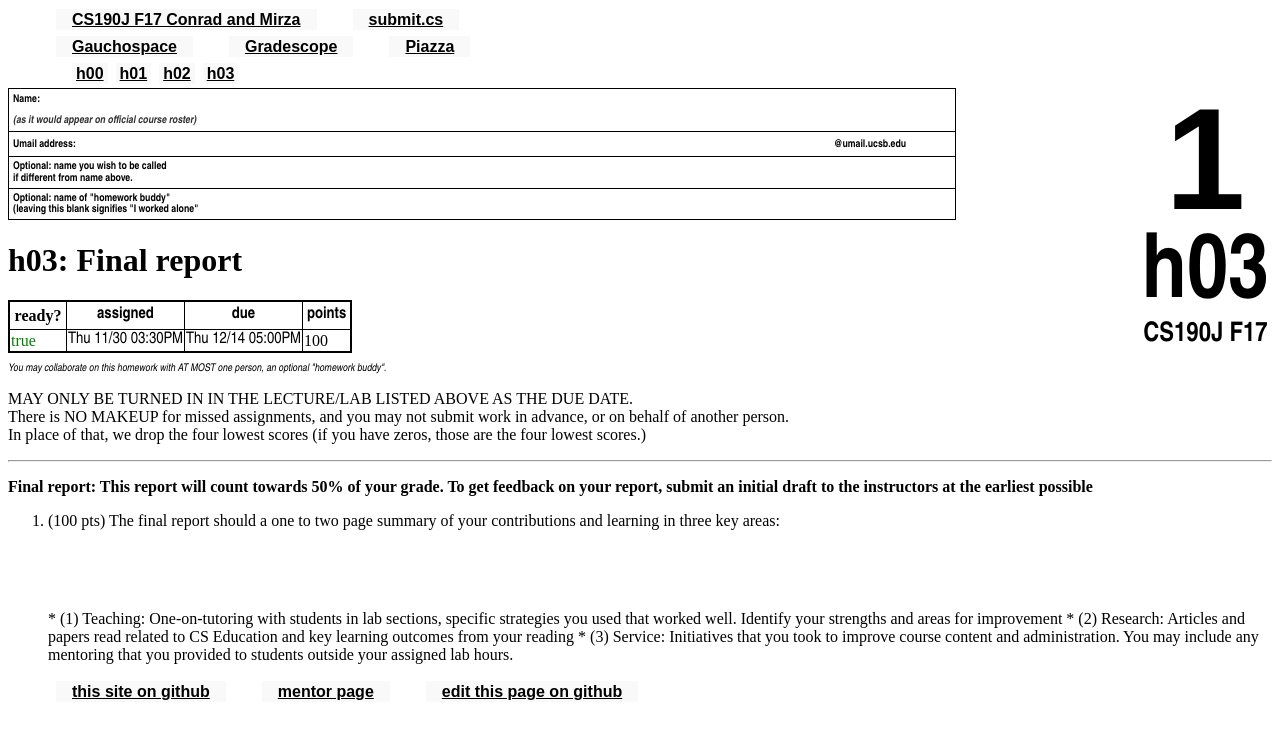
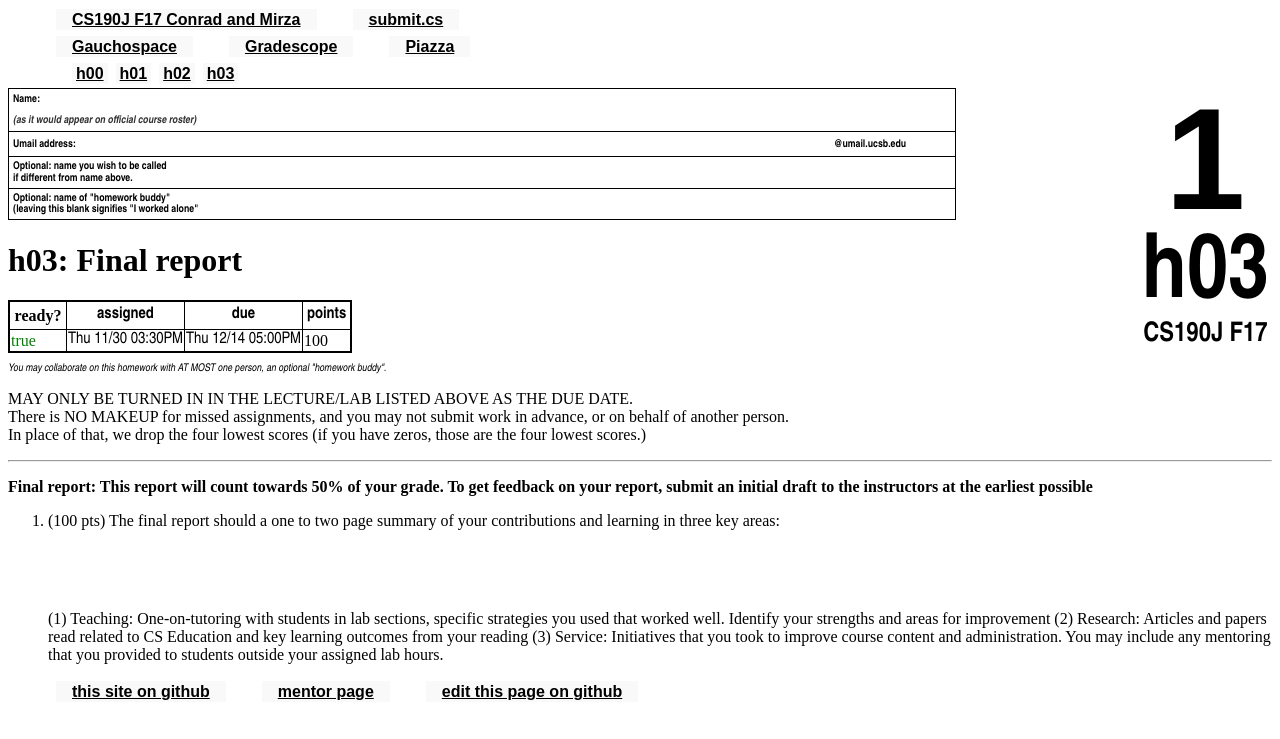
Before and after one commit to ucsb-cs190j-f17/ucsb-cs190j-f17.github.io, a Jekyll site: the page built from _hwk/h03.md, in a window 1280 px wide. Shown: the top 739 px of the page. Built offline with Jekyll 4.4.1, drawn with Linux system fonts in a browser that asks for light colours.

Commit message:
final report

```diff
--- a/_hwk/h03.md
+++ b/_hwk/h03.md
@@ -15,8 +15,8 @@ due: 2017-12-14 17:00:00.00-8:00
 
 
 
-* (1) Teaching: One-on-tutoring with students in lab sections, specific strategies you used that worked well. Identify your strengths and areas for improvement
+	(1) Teaching: One-on-tutoring with students in lab sections, specific strategies you used that worked well. Identify your strengths and areas for improvement
 
-* (2) Research: Articles and papers read related to CS Education and key learning outcomes from your reading
+	(2) Research: Articles and papers read related to CS Education and key learning outcomes from your reading
 
-* (3) Service: Initiatives that you took to improve course content and administration. You may include any mentoring that you provided to students outside your assigned lab hours.
+	(3) Service: Initiatives that you took to improve course content and administration. You may include any mentoring that you provided to students outside your assigned lab hours.
```
